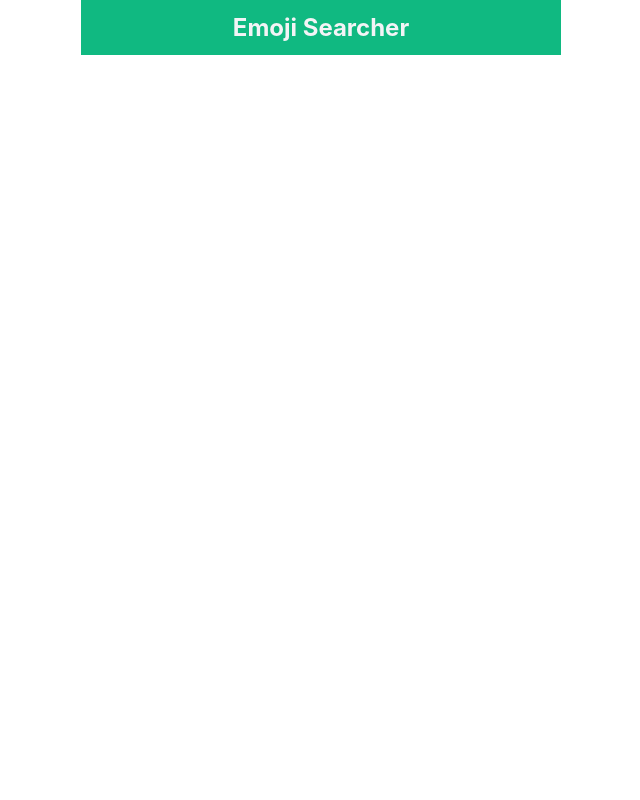
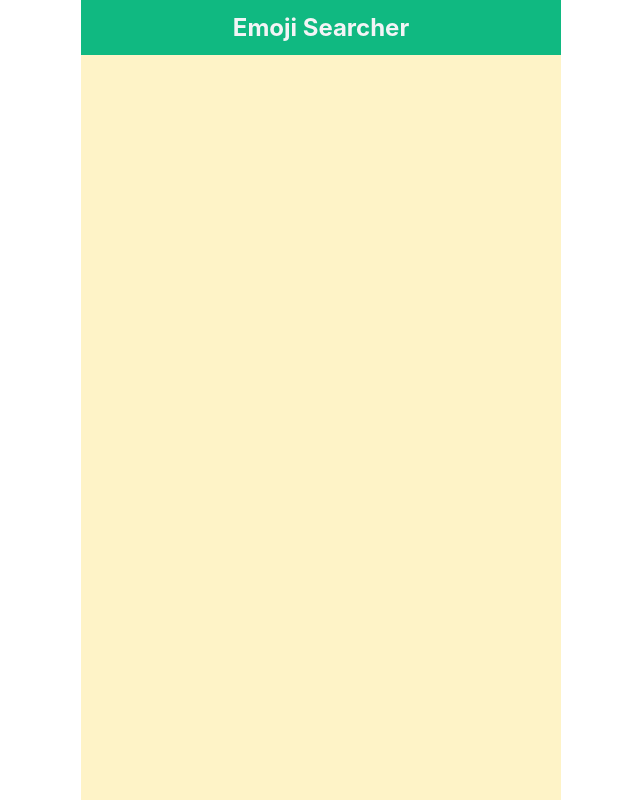
Before and after one commit to marksterben/emoji-searcher, a React (Create React App) app: page / in a window 1280 px wide. Shown: the whole page, without its empty margins (319-959 px from the left). Built offline with nearby package versions, Linux system fonts and the light colour scheme.

Commit message:
create container component

```diff
--- a/src/App.js
+++ b/src/App.js
@@ -2,12 +2,15 @@ import { useState, useEffect } from 'react';
 import axios from 'axios';
 
 import Navbar from './components/Navbar';
+import Container from './components/Container';
 
 const App = () => {
   return (
     <>
       <Navbar />
 
+      <Container>
+      </Container>
     </>
   );
 };
--- /dev/null
+++ b/src/components/Container/Container.module.css
@@ -0,0 +1,10 @@
+.container {
+  display: flex;
+  flex-direction: column;
+
+  min-height: calc(100vh - 55px);
+  max-width: 480px;
+  padding: 16px;
+  margin: 0 auto;
+  background-color: var(--main-container-color);
+}
--- /dev/null
+++ b/src/components/Container/index.js
@@ -0,0 +1,17 @@
+import PropTypes from 'prop-types';
+
+import styles from './Container.module.css';
+
+const Container = ({ children }) => {
+  return (
+    <section className={styles.container}>
+      {children}
+    </section>
+  );
+};
+
+Container.propTypes = {
+  children: PropTypes.node
+};
+
+export default Container;
```
